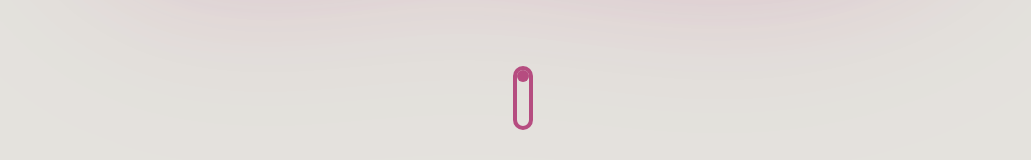
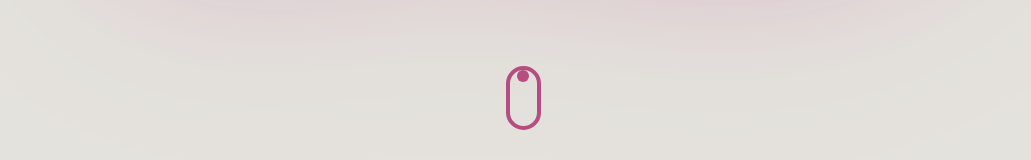
Before and after one commit to tymey/tylermeyer-dev, a Next.js app: page / in a window 1280 px wide. Shown: the part 622-782 px from the top of the page, without its empty margins (117-1148 px from the left). Built offline with nearby package versions, Linux system fonts and the light colour scheme.

Commit message:
update: Framer Motion now Motion, update imports

```diff
--- a/package.json
+++ b/package.json
@@ -12,7 +12,7 @@
   "author": "",
   "license": "ISC",
   "dependencies": {
-    "framer-motion": "^12.15.0",
+    "motion": "^12.15.0",
     "next": "^15.3.2",
     "react": "^19.1.0",
     "react-dom": "^19.1.0"
--- a/src/Components/Elements/HeroScroller.tsx
+++ b/src/Components/Elements/HeroScroller.tsx
@@ -1,4 +1,4 @@
-import { m } from 'framer-motion';
+import { m } from 'motion/react';
 
 function HeroScroller() {
     return (
@@ -7,10 +7,10 @@ function HeroScroller() {
             className="absolute xs:bottom-10 bottom-12 flex justify-center items-center"
         >
             <a href="#about">
-                <div className="w-[35-px] h-[64px] rounded-3xl border-4 border-primary-400 flex justify-center items-start p-2">
+                <div className="w-[35px] h-[64px] rounded-3xl border-4 border-primary-400 flex justify-center items-start p-2">
                     <m.div
                         animate={{
-                            y: [0, 24, 0]
+                            y: [0, 36, 0]
                         }}
                         transition={{
                             duration: 2,
--- a/src/Components/HeroText.tsx
+++ b/src/Components/HeroText.tsx
@@ -1,4 +1,4 @@
-import { m, LazyMotion, domAnimation } from "framer-motion";
+import { m, LazyMotion, domAnimation } from "motion/react";
 
 function HeroText() {
     const name = "Tyler Meyer";
--- a/src/Pages/Hero.tsx
+++ b/src/Pages/Hero.tsx
@@ -1,4 +1,4 @@
-import { m, LazyMotion, domAnimation } from 'framer-motion';
+import { m, LazyMotion, domAnimation } from 'motion/react';
 
 import HeroText from '@/components/HeroText';
 import HeroParticles from '@/components/Particles/HeroParticles';
```
Also changed, not shown: 1 other file (tests, documents, lock files or other folders).
